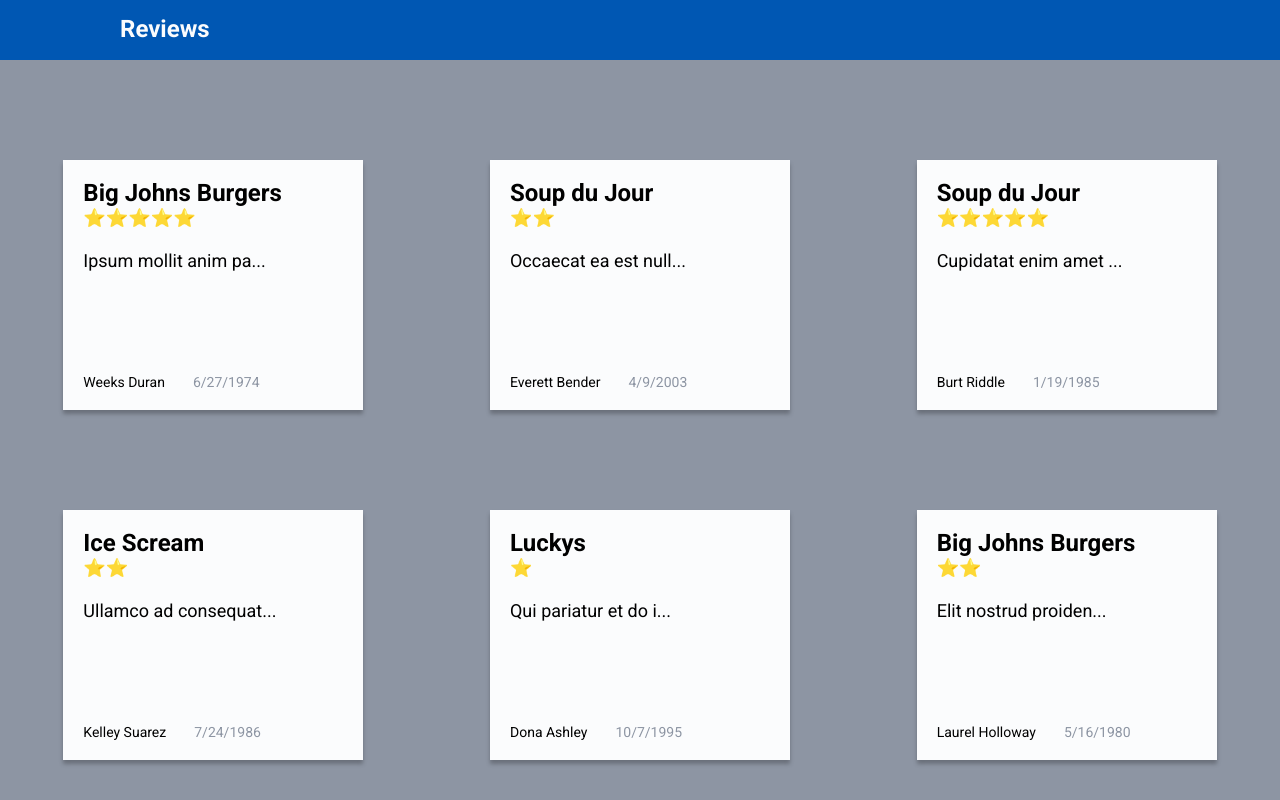
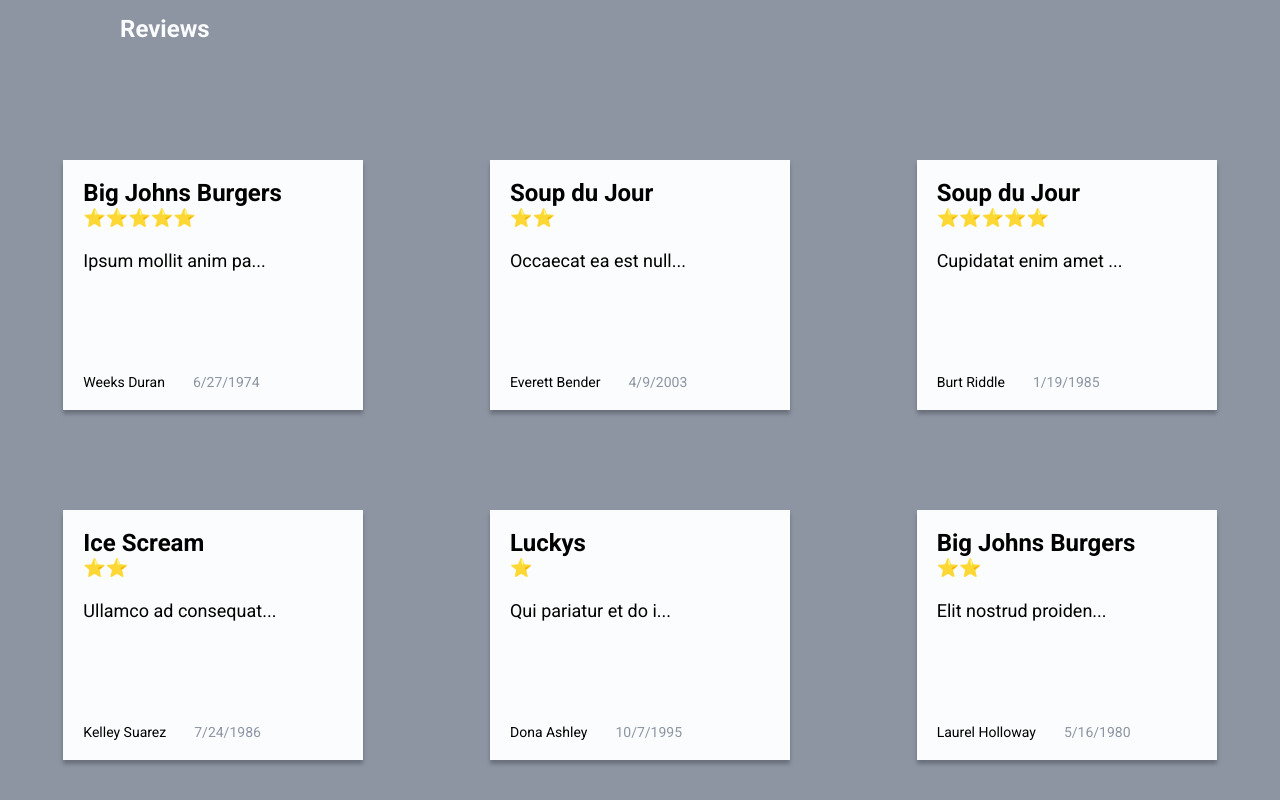
Before and after one commit to CalamityAdam/adam_sisk_rt_chal, a React (Create React App) app: page / in a window 1280 px wide. Shown: the top 800 px of the page. Built offline with nearby package versions, Linux system fonts and the light colour scheme; data requests are answered from the project's data file.

Commit message:
👀 nav

```diff
--- a/src/components/layout/Nav.js
+++ b/src/components/layout/Nav.js
@@ -1,12 +1,25 @@
 import React from 'react';
 import styled from 'styled-components';
 
+/**
+ * Nav styles
+ */
 const NavContainer = styled.nav`
   position: sticky;
   height: 60px;
   left: 0px;
   top: 0px;
-  background-color: ${props => props.theme.blue};
+  /* background-color: ${props => props.theme.blue}; */
+  background-image: ${props => {
+    const { red, orange, yellow, green, blue } = props.theme;
+    return `linear-gradient(
+      to right,
+      ${blue} calc(80vw - 50px), ${green}, ${yellow}, ${orange}, ${red} 105%
+    )`;
+  }};
+  /* border: 2px solid ${props => props.theme.blue}; */
+  border-bottom-left-radius: 7px;
+  border-bottom-right-radius: 7px;
   display: grid;
   align-items: center;
   ul {
@@ -26,7 +39,7 @@
   }
 `;
 
-function Nav(props) {
+function Nav() {
   return (
     <NavContainer>
       <ul>
```
